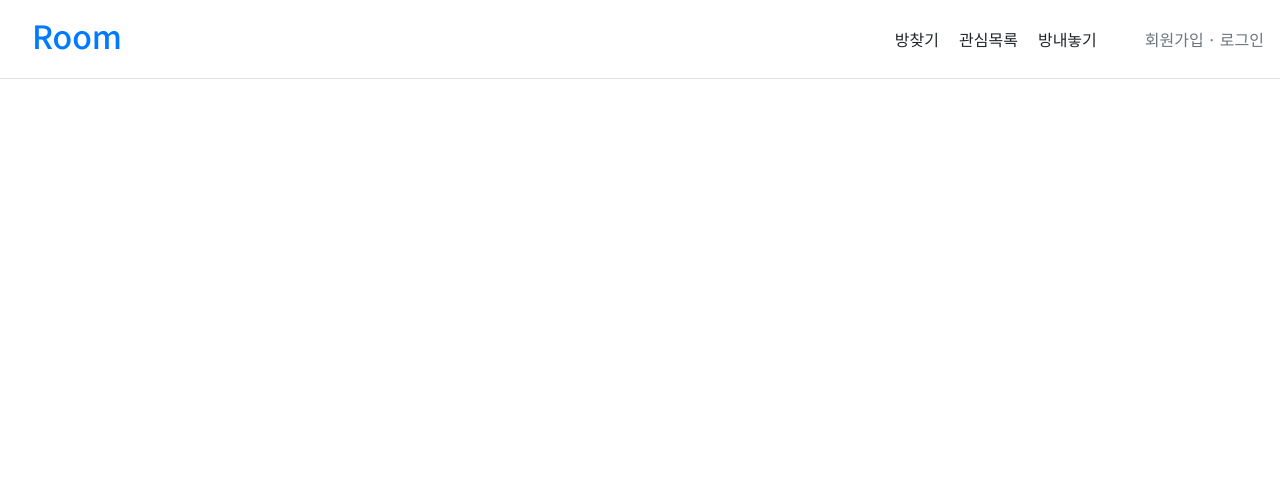
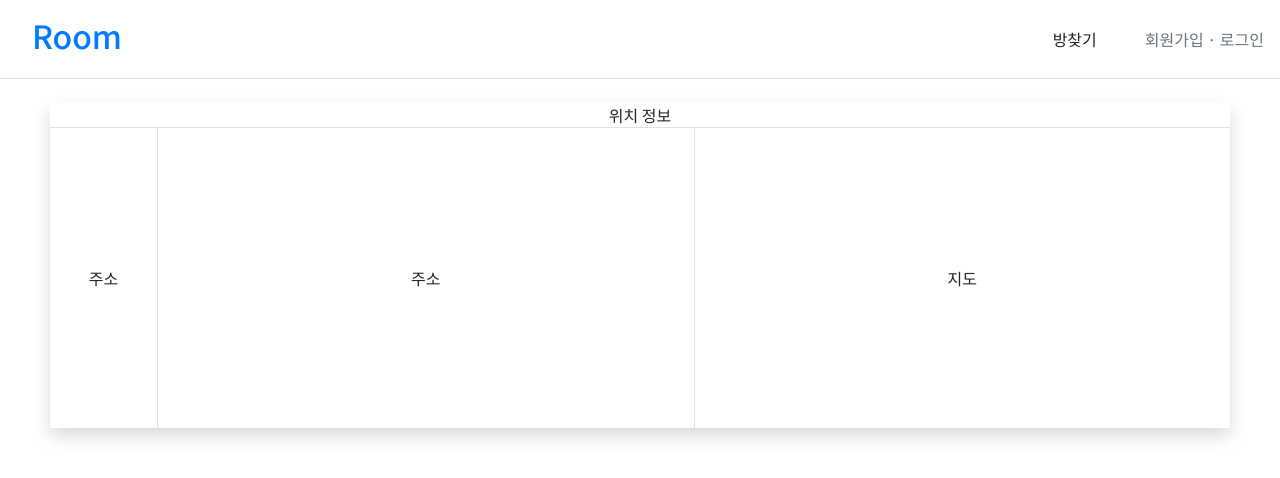
Before and after one commit to loy124/codemin, a Vue app in the folder frontend/: page /post in a window 1280 px wide. Shown: the top 478 px of the page. Built offline with nearby package versions, Linux system fonts and the light colour scheme.

Commit message:
방올리기 진행중

```diff
--- a/frontend/src/App.vue
+++ b/frontend/src/App.vue
@@ -12,15 +12,19 @@
       <div class="d-flex align-items-center">
         <ul class="d-flex">
           <li>방찾기</li>
-          <li>관심목록</li>
-          <li>방내놓기</li>
+          <!-- {{loginData.auth}} -->
+
+          <li v-if="Number(loginData.auth) === 3">관심목록</li>
+          <li @click="$router.push('/post')" v-if="Number(loginData.auth) === 2">
+            방내놓기
+          </li>
         </ul>
         <ul class="d-flex ml-5 text-secondary">
           <li v-if="!loginData.id" @click="SET_LOGIN_MODAL(true)">
             회원가입 · 로그인
           </li>
           <div class="d-flex" v-else>
-            <li>{{loginData.name}}님 환영합니다</li>
+            <li>{{ loginData.name }}님 환영합니다</li>
             <li @click="logout" class="ml-3">로그아웃</li>
           </div>
         </ul>
@@ -32,7 +36,6 @@
   </div>
 </template>
 <script>
-
 import Login from "./components/Login";
 import Register from "./components/Register";
 import { mapMutations, mapState } from "vuex";
@@ -50,6 +53,7 @@ export default {
       sessionStorage.removeItem("id");
       this.SET_LOGIN_DATA("");
     },
+
   },
 };
 </script>
@@ -65,11 +69,11 @@ ul {
   font-weight: 400;
   list-style: none;
 }
-ul > li:hover {
+ul li:hover {
   color: #1564f9;
   cursor: pointer;
 }
-ul > li:not(:first-child) {
+ul li:not(:first-child) {
   margin-left: 20px;
 }
 .router-link-exact-active {
--- a/frontend/src/components/Login.vue
+++ b/frontend/src/components/Login.vue
@@ -69,6 +69,7 @@ export default {
           this.SET_LOGIN_DATA({
             id: data.id,
             name: data.name,
+            auth: data.auth ,
           });
         } else {
           const { data } = await userApi.loginUser(this.id, this.password);
@@ -79,6 +80,7 @@ export default {
           this.SET_LOGIN_DATA({
             id: data.id,
             name: data.name,
+            auth: data.auth ,
           });
         }
       } else {
--- /dev/null
+++ b/frontend/src/components/PostComponent.vue
@@ -0,0 +1,15 @@
+<template>
+  <div class="shadow mt-4">
+      <slot name="posting">포스팅 할 내용을 넣어주세요</slot>
+  </div>
+</template>
+
+<script>
+export default {
+
+}
+</script>
+
+<style>
+
+</style>
--- a/frontend/src/router/index.js
+++ b/frontend/src/router/index.js
@@ -2,6 +2,7 @@ import Vue from 'vue'
 import VueRouter from 'vue-router'
 import Home from '../views/Home.vue'
 import Main from '../views/Main.vue'
+import Post from '../views/Post.vue'
 
 Vue.use(VueRouter)
 
@@ -10,6 +11,11 @@ Vue.use(VueRouter)
     path: '/',
     name: 'Main',
     component:Main
+  },
+  {
+    path:'/post',
+    name:'Post',
+    component:Post
   }
 ]
 
--- a/frontend/src/store/index.js
+++ b/frontend/src/store/index.js
@@ -11,6 +11,7 @@ export default new Vuex.Store({
     },
     loginData: {
       id:sessionStorage.getItem("id") ? sessionStorage.getItem("id") : false,
+      auth:sessionStorage.getItem("auth") ? sessionStorage.getItem("auth") : false,
       name:sessionStorage.getItem("name") ? sessionStorage.getItem("name") : false,
     }
   },
--- /dev/null
+++ b/frontend/src/views/Post.vue
@@ -0,0 +1,40 @@
+<template>
+  <div class="post-container">
+    <PostComponent>
+      <div slot="posting">
+        <div class="text-center border-bottom ">위치 정보</div>
+        <div class="d-flex" style="height:300px;">
+          <div class="h-100 flex-container" style="flex:1">주소</div>
+          <div class="h-100 flex-container border-left" style="flex:5">주소</div>
+          <div ref="map" class="h-100  flex-container border-left" style="flex:5">지도</div>
+        </div>
+      </div>
+    </PostComponent>
+    <!-- aaaaaaaaaaaaaaaaaaaaaaaaaaaaaaaa -->
+  </div>
+</template>
+
+<script>
+import PostComponent from "../components/PostComponent";
+export default {
+  components: {
+    PostComponent,
+  },
+  mounted(){
+    console.log(this.$refs.map);
+  }
+};
+</script>
+
+<style>
+.post-container {
+  width: 1180px;
+  margin-left: auto;
+  margin-right: auto;
+}
+.flex-container{
+  display: flex;
+  align-items: center;
+  justify-content: center;
+}
+</style>
```
Also changed, not shown: 2 other files (tests, documents, lock files or other folders).
